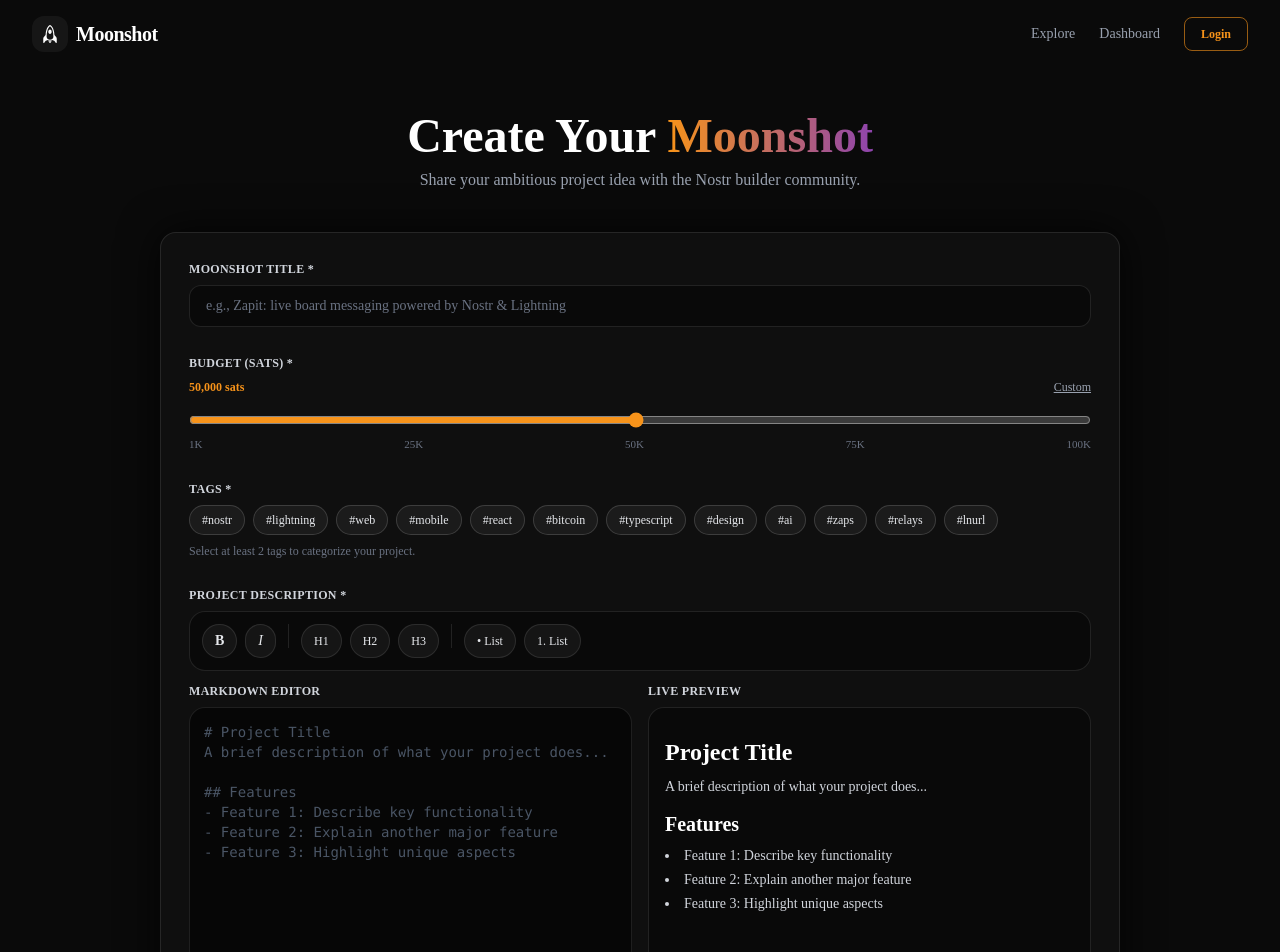
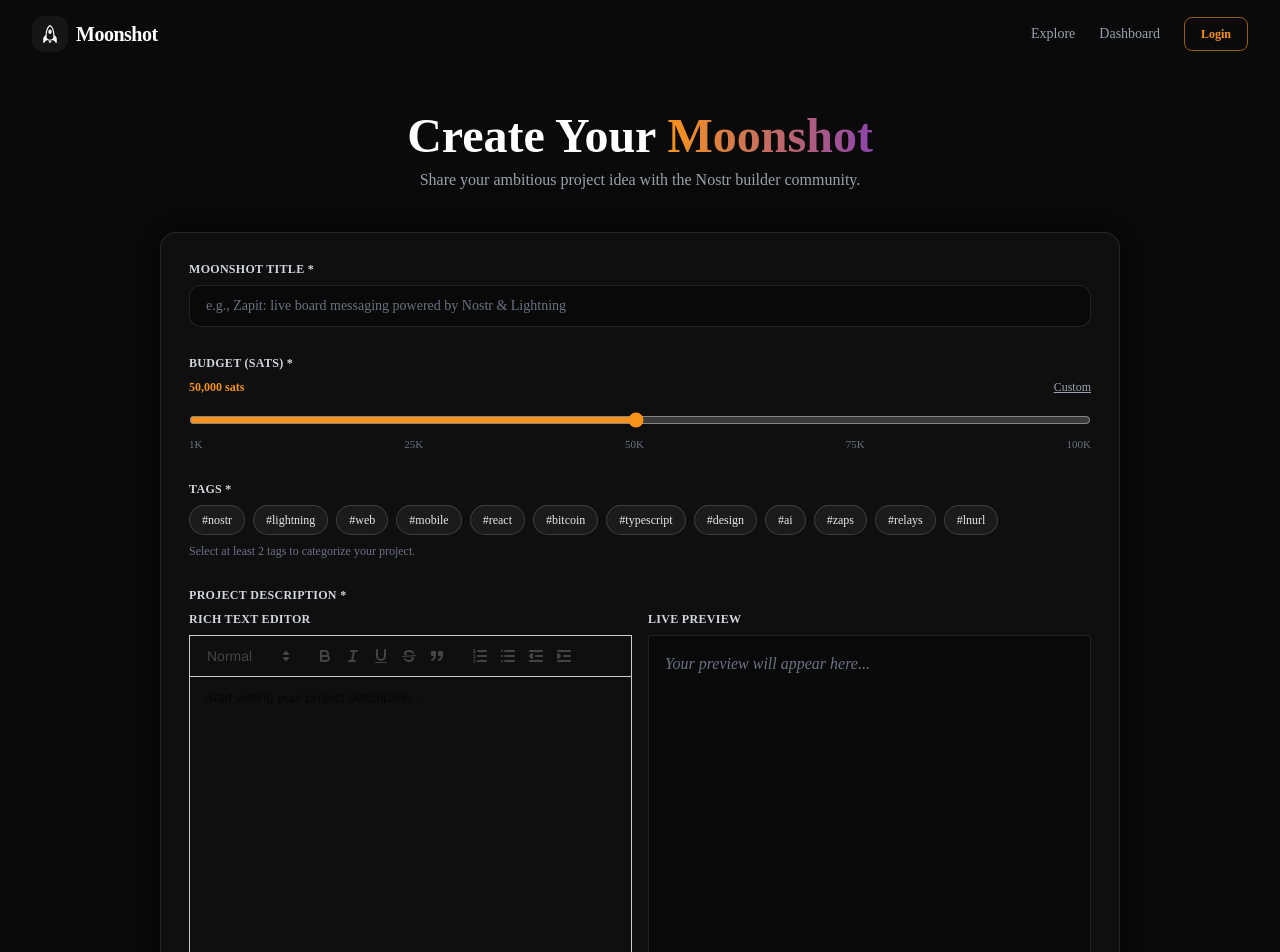
Before and after one commit to mistic0xb/moonshot, a React (Vite) app: page /create in a window 1280 px wide. Shown: the top 952 px of the page. Built offline with nearby package versions, Linux system fonts and the light colour scheme; a web font is replaced by a local one.

Commit message:
fixed richTextEditor, using react-quill

```diff
--- a/src/components/richtext/RichTextEditor.tsx
+++ b/src/components/richtext/RichTextEditor.tsx
@@ -1,5 +1,6 @@
-import { useRef } from "react";
-import ReactMarkdown from "react-markdown";
+import { useMemo, useState } from "react";
+import ReactQuill from "react-quill";
+import "react-quill/dist/quill.snow.css";
 
 interface Props {
   content: string;
@@ -7,191 +8,78 @@ interface Props {
 }
 
 export default function RichTextEditor({ content, onChange }: Props) {
-  const textareaRef = useRef<HTMLTextAreaElement>(null);
+  const [showPreview, setShowPreview] = useState(false);
 
-  const applyFormatting = (prefix: string, suffix: string = "") => {
-    const textarea = textareaRef.current;
-    if (!textarea) return;
+  const modules = useMemo(
+    () => ({
+      toolbar: [
+        [{ header: [1, 2, 3, false] }],
+        ["bold", "italic", "underline", "strike", "blockquote"],
+        [{ list: "ordered" }, { list: "bullet" }, { indent: "-1" }, { indent: "+1" }],
+      ],
+    }),
+    []
+  );
 
-    const start = textarea.selectionStart;
-    const end = textarea.selectionEnd;
-    const selected = content.slice(start, end);
-
-    let updated = "";
-
-    if (prefix === "- " || prefix === "1. ") {
-      if (selected) {
-        const lines = selected.split("\n");
-        const formattedLines = lines.map(line => prefix + line);
-        updated = content.slice(0, start) + formattedLines.join("\n") + content.slice(end);
-      } else {
-        updated = content.slice(0, start) + prefix + content.slice(end);
-      }
-    } else {
-      updated = content.slice(0, start) + prefix + selected + suffix + content.slice(end);
-    }
-
-    onChange(updated);
-
-    setTimeout(() => {
-      if (textarea) {
-        const newPosition = start + prefix.length + selected.length + suffix.length;
-        textarea.focus();
-        textarea.setSelectionRange(newPosition, newPosition);
-      }
-    }, 0);
-  };
-
-  const applyHeading = (level: number) => {
-    const textarea = textareaRef.current;
-    if (!textarea) return;
-
-    const start = textarea.selectionStart;
-    const end = textarea.selectionEnd;
-    const selected = content.slice(start, end);
-
-    const hashes = "#".repeat(level);
-    let updated = "";
-
-    if (selected) {
-      updated = content.slice(0, start) + `${hashes} ${selected}` + content.slice(end);
-      onChange(updated);
-    } else {
-      updated = content.slice(0, start) + `${hashes} ` + content.slice(end);
-      onChange(updated);
-    }
-
-    setTimeout(() => {
-      if (textarea) {
-        const newPosition = selected ? start + level + 1 + selected.length : start + level + 1;
-        textarea.focus();
-        textarea.setSelectionRange(newPosition, newPosition);
-      }
-    }, 0);
-  };
-
-  const projectDescExample = `# Project Title
-A brief description of what your project does...
-
-## Features
-- Feature 1: Describe key functionality
-- Feature 2: Explain another major feature
-- Feature 3: Highlight unique aspects
-`;
-
-  const ToolbarButton = ({
-    onClick,
-    children,
-    title,
-  }: {
-    onClick: () => void;
-    children: React.ReactNode;
-    title: string;
-  }) => (
-    <button
-      type="button"
-      onClick={onClick}
-      title={title}
-      className="rounded-full border border-white/10 bg-white/5 px-3 py-1.5 text-xs font-medium text-gray-200 hover:border-bitcoin/60 hover:text-bitcoin hover:bg-black/40 transition-colors"
-    >
-      {children}
-    </button>
-  );
+  const formats = [
+    "header",
+    "bold",
+    "italic",
+    "underline",
+    "strike",
+    "blockquote",
+    "list",
+    "bullet",
+    "indent",
+    "link",
+  ];
 
   return (
     <div className="space-y-3">
-      {/* Toolbar */}
-      <div className="flex flex-wrap gap-2 rounded-2xl border border-white/10 bg-black/40 p-3">
-        <div className="flex gap-2">
-          <ToolbarButton onClick={() => applyFormatting("**", "**")} title="Bold">
-            <strong className="text-sm">B</strong>
-          </ToolbarButton>
-          <ToolbarButton onClick={() => applyFormatting("_", "_")} title="Italic">
-            <em className="text-sm">I</em>
-          </ToolbarButton>
-        </div>
-
-        <div className="h-6 w-px bg-white/10 mx-1 hidden sm:block" />
-
-        <div className="flex gap-2">
-          <ToolbarButton onClick={() => applyHeading(1)} title="Heading 1">
-            H1
-          </ToolbarButton>
-          <ToolbarButton onClick={() => applyHeading(2)} title="Heading 2">
-            H2
-          </ToolbarButton>
-          <ToolbarButton onClick={() => applyHeading(3)} title="Heading 3">
-            H3
-          </ToolbarButton>
-        </div>
-
-        <div className="h-6 w-px bg-white/10 mx-1 hidden sm:block" />
-
-        <div className="flex gap-2">
-          <ToolbarButton onClick={() => applyFormatting("- ")} title="Bullet List">
-            • List
-          </ToolbarButton>
-          <ToolbarButton onClick={() => applyFormatting("1. ")} title="Numbered List">
-            1. List
-          </ToolbarButton>
-        </div>
+      {/* Toggle button for mobile */}
+      <div className="lg:hidden flex justify-end">
+        <button
+          type="button"
+          onClick={() => setShowPreview(!showPreview)}
+          className="rounded-full border border-white/10 bg-white/5 px-4 py-2 text-xs font-medium text-gray-200 hover:border-bitcoin/60 hover:text-bitcoin hover:bg-black/40 transition-colors"
+        >
+          {showPreview ? "Show Editor" : "Show Preview"}
+        </button>
       </div>
 
-      {/* Editor + Preview */}
-      <div className="grid grid-cols-1 gap-4 lg:grid-cols-2">
+      <div className="grid grid-cols-1 lg:grid-cols-2 gap-4">
         {/* Editor */}
-        <div>
-          <label className="mb-2 block text-xs font-semibold uppercase tracking-wide text-gray-300">
-            Markdown Editor
+        <div className={showPreview ? "hidden lg:block" : ""}>
+          <label className="block text-xs font-semibold uppercase tracking-wide text-gray-300 mb-2">
+            Rich Text Editor
           </label>
-          <textarea
-            ref={textareaRef}
-            value={content}
-            onChange={e => onChange(e.target.value)}
-            className="w-full min-h-[260px] rounded-2xl border border-white/10 bg-black/60 p-3.5 text-sm font-mono text-gray-100 placeholder:text-gray-600 focus:outline-none focus:border-bitcoin resize-y"
-            placeholder={projectDescExample}
-          />
+          <div className="quill-wrapper h-[400px] flex flex-col">
+            <ReactQuill
+              theme="snow"
+              value={content}
+              onChange={onChange}
+              modules={modules}
+              formats={formats}
+              placeholder="Start writing your project description..."
+              className="flex-1"
+            />
+          </div>
         </div>
 
         {/* Preview */}
-        <div>
-          <label className="mb-2 block text-xs font-semibold uppercase tracking-wide text-gray-300">
+        <div className={!showPreview ? "hidden lg:block" : ""}>
+          <label className="block text-xs font-semibold uppercase tracking-wide text-gray-300 mb-2">
             Live Preview
           </label>
-          <div className="min-h-[260px] rounded-2xl border border-white/10 bg-black/40 p-4 prose prose-invert max-w-none wrap-break-words">
-            <ReactMarkdown
-              components={{
-                h1: ({ children }) => (
-                  <h1 className="mt-3 mb-2 text-2xl font-bold text-white">{children}</h1>
-                ),
-                h2: ({ children }) => (
-                  <h2 className="mt-3 mb-2 text-xl font-semibold text-white">{children}</h2>
-                ),
-                h3: ({ children }) => (
-                  <h3 className="mt-2 mb-1 text-lg font-semibold text-white">{children}</h3>
-                ),
-                p: ({ children }) => (
-                  <p className="mb-3 text-sm leading-relaxed text-gray-300">{children}</p>
-                ),
-                ul: ({ children }) => (
-                  <ul className="mb-3 list-disc list-inside space-y-1 text-sm text-gray-300">
-                    {children}
-                  </ul>
-                ),
-                ol: ({ children }) => (
-                  <ol className="mb-3 list-decimal list-inside space-y-1 text-sm text-gray-300">
-                    {children}
-                  </ol>
-                ),
-                li: ({ children }) => <li className="text-sm text-gray-300">{children}</li>,
-                strong: ({ children }) => (
-                  <strong className="font-semibold text-white">{children}</strong>
-                ),
-                em: ({ children }) => <em className="italic text-gray-300">{children}</em>,
+          <div className="rounded border border-white/10 bg-black/40 p-4 h-[400px] overflow-y-auto scrollbar-thin">
+            {/* Rich Text Viewer */}
+            <div
+              className="rich-text-viewer"
+              dangerouslySetInnerHTML={{
+                __html:
+                  content || '<p class="text-gray-500 italic">Your preview will appear here...</p>',
               }}
-            >
-              {content || projectDescExample}
-            </ReactMarkdown>
+            />
           </div>
         </div>
       </div>
--- a/src/components/richtext/RichTextViewer.tsx
+++ b/src/components/richtext/RichTextViewer.tsx
@@ -1,17 +1,13 @@
-import ReactMarkdown from "react-markdown";
-import remarkGfm from "remark-gfm";
-
 interface Props {
   content: string;
 }
 
 function RichTextViewer({ content }: Props) {
   return (
-    <div className="markdown-body">
-      <ReactMarkdown remarkPlugins={[remarkGfm]}>
-        {content}
-      </ReactMarkdown>
-    </div>
+    <div
+      className="rich-text-viewer prose prose-invert max-w-none"
+      dangerouslySetInnerHTML={{ __html: content }}
+    />
   );
 }
 
```
